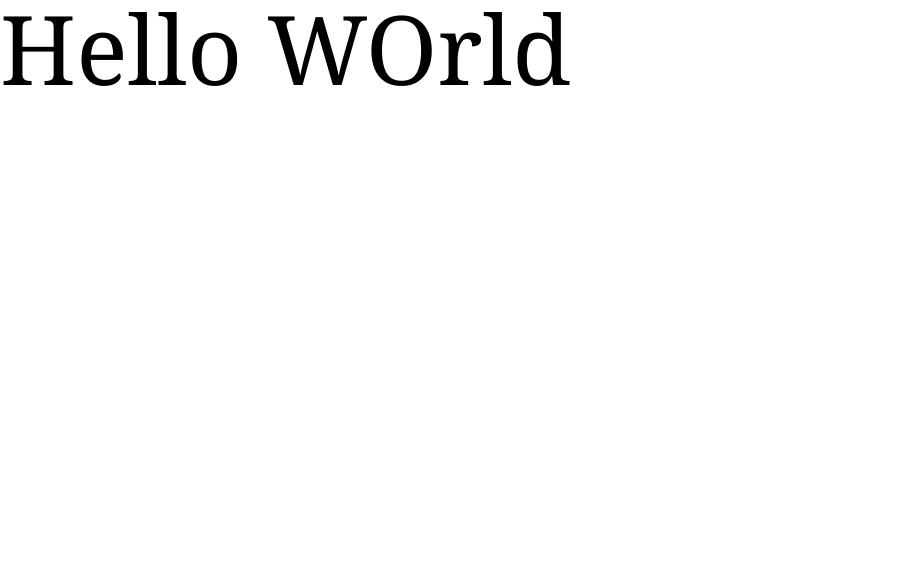
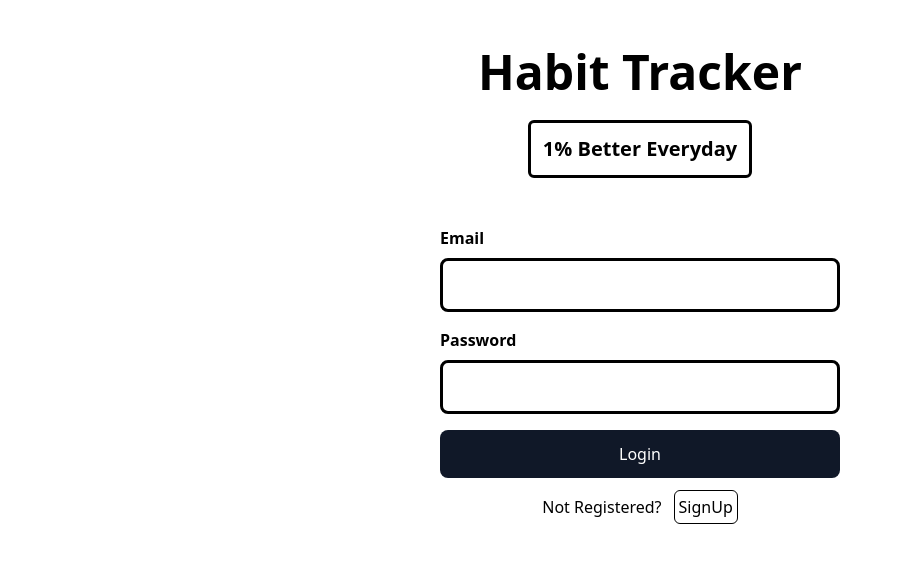
Before and after one commit to johng2023/React-HabitTracker, a React (Vite) app: page / in a window 1280 px wide. Shown: the top 562 px of the page, without its empty margins (0-900 px from the left). Built offline with nearby package versions, Linux system fonts and the light colour scheme.

Commit message:
login/register functionality

```diff
--- a/src/App.jsx
+++ b/src/App.jsx
@@ -1,3 +1,28 @@
+import Login from "./components/Login";
+import Register from "./components/Register";
+import { useState } from "react";
+
 export default function App() {
-  return <h2 className="text-8xl font-serif">Hello WOrld</h2>;
+  const [login, setLogin] = useState(true);
+
+  function toggleRegister() {
+    setLogin((prevState) => !prevState);
+  }
+
+  return (
+    <div className="mx-auto w-3/4 flex flex-col text-center py-12 px-8">
+      <div>
+        <h1 className="text-5xl font-bold mb-6">Habit Tracker</h1>
+        <p className="text-xl font-semibold border-3 p-3 inline-block rounded-md ">
+          1% Better Everyday
+        </p>
+      </div>
+
+      {login ? (
+        <Login toggleRegister={toggleRegister}></Login>
+      ) : (
+        <Register toggleRegister={toggleRegister}></Register>
+      )}
+    </div>
+  );
 }
--- /dev/null
+++ b/src/components/Input.jsx
@@ -0,0 +1,16 @@
+export default function Input({ label, id, type }) {
+  return (
+    <div className="flex flex-col mb-4">
+      <label className="mb-2 font-semibold text-left" htmlFor={id}>
+        {label}
+      </label>
+      <input
+        id={id}
+        className="px-4 py-3 rounded-lg border-3"
+        type={type}
+        name={id}
+        required
+      />
+    </div>
+  );
+}
--- /dev/null
+++ b/src/components/Login.jsx
@@ -0,0 +1,43 @@
+import axios from "axios";
+import Input from "./Input";
+
+const BASE_URL = "http://localhost:3000";
+
+export default function Login({ toggleRegister }) {
+  async function userLogin(formData) {
+    const loginData = Object.fromEntries(formData.entries());
+
+    const response = await axios.post(`${BASE_URL}/api/auth/login`, {
+      email: loginData.email,
+      password: loginData.password,
+    });
+
+    console.log(response.data.token);
+  }
+
+  return (
+    <div className="mt-12 mx-auto w-3/4 max-w-100">
+      <form action={userLogin}>
+        <Input type="email" label="Email" id="email"></Input>
+        <Input type="password" label="Password" id="password"></Input>
+
+        <button
+          type="submit"
+          className="w-full bg-gray-900 text-white py-3 px-4 rounded-lg "
+        >
+          Login
+        </button>
+      </form>
+      <div className="m-3 flex justify-center items-center">
+        <p className="mr-3">Not Registered?</p>
+        <button
+          onClick={toggleRegister}
+          type="button"
+          className="p-1 border rounded-md"
+        >
+          SignUp
+        </button>
+      </div>
+    </div>
+  );
+}
--- /dev/null
+++ b/src/components/Register.jsx
@@ -0,0 +1,41 @@
+import axios from "axios";
+import Input from "./Input";
+
+const BASE_URL = "http://localhost:3000";
+
+export default function Register({ toggleRegister }) {
+  async function userRegister(formData) {
+    const loginData = Object.fromEntries(formData.entries());
+
+    const response = await axios.post(`${BASE_URL}/api/auth/register`, {
+      name: loginData.username,
+      email: loginData.email,
+      password: loginData.password,
+    });
+
+    console.log(response.data);
+  }
+
+  return (
+    <div className="mt-12 mx-auto w-3/4 max-w-100">
+      <form action={userRegister}>
+        <Input type="text" label="Username" id="username"></Input>
+        <Input type="email" label="Email" id="email"></Input>
+        <Input type="password" label="Password" id="password"></Input>
+
+        <button
+          type="submit"
+          className="w-full bg-gray-900 text-white py-3 px-4 rounded-lg "
+        >
+          Register
+        </button>
+      </form>
+      <div className="m-3 flex justify-center items-center">
+        <p className="mr-3">Already Registered?</p>
+        <button className="p-1 border rounded-md" onClick={toggleRegister}>
+          Login
+        </button>
+      </div>
+    </div>
+  );
+}
```
